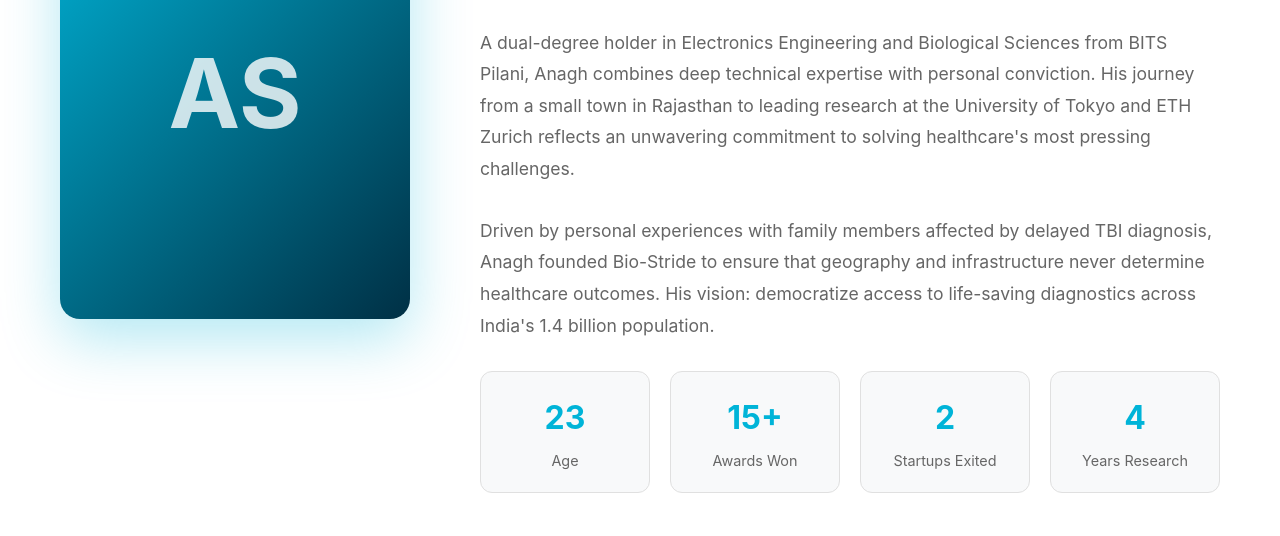
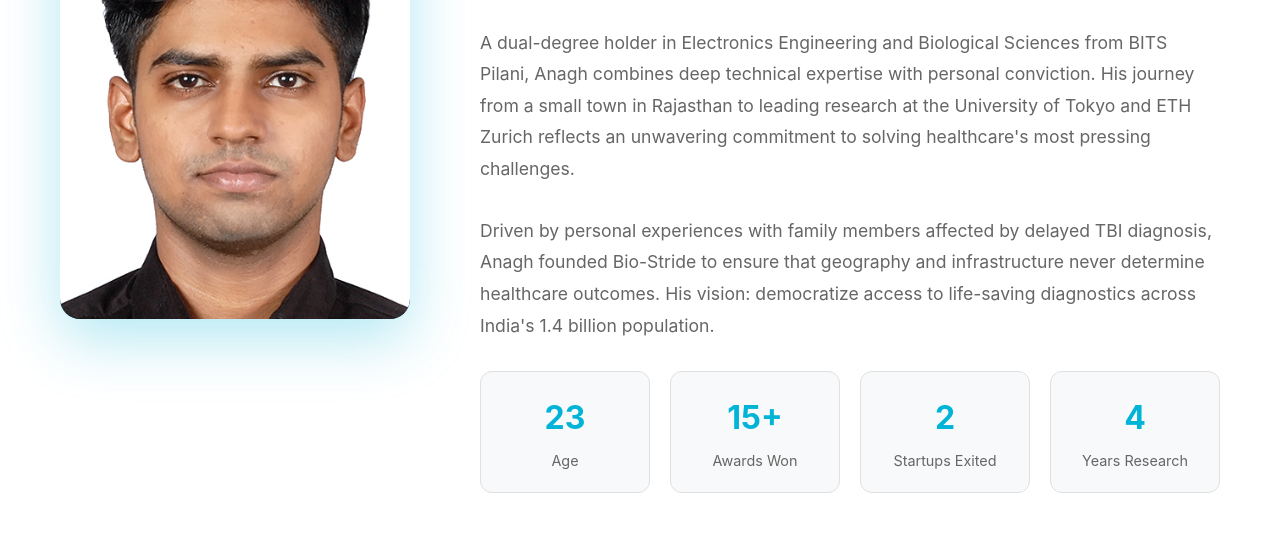
Before and after one commit to anagh-sinha/biostride-website, a plain HTML site: page founders/index.html in a window 1280 px wide. Shown: the part 564-1100 px from the top of the page. Drawn offline with Linux system fonts and the light colour scheme.

Commit message:
Founder image update

```diff
--- a/founders/index.html
+++ b/founders/index.html
@@ -102,17 +102,7 @@
             box-shadow: 0 20px 60px rgba(0, 180, 216, 0.3);
         }
 
-        .founder-image::before {
-            content: 'AS';
-            position: absolute;
-            top: 50%;
-            left: 50%;
-            transform: translate(-50%, -50%);
-            font-size: 6rem;
-            font-weight: bold;
-            color: var(--white);
-            opacity: 0.8;
-        }
+
 
         .founder-info {
             padding-top: 20px;
@@ -415,7 +405,9 @@
         <!-- Founder Hero Section -->
         <div class="founder-hero">
             <div class="founder-image-section">
-                <div class="founder-image"></div>
+                <div class="founder-image">
+                    <img src="Founders Picture.jpg" alt="Anagh Sinha - Founder" style="width:100%;height:100%;object-fit:cover;border-radius:20px;" />
+                </div>
             </div>
             <div class="founder-info">
                 <h2 class="founder-name">Anagh Sinha</h2>
```
Also changed, not shown: founders/Founders Picture.jpg (added).
